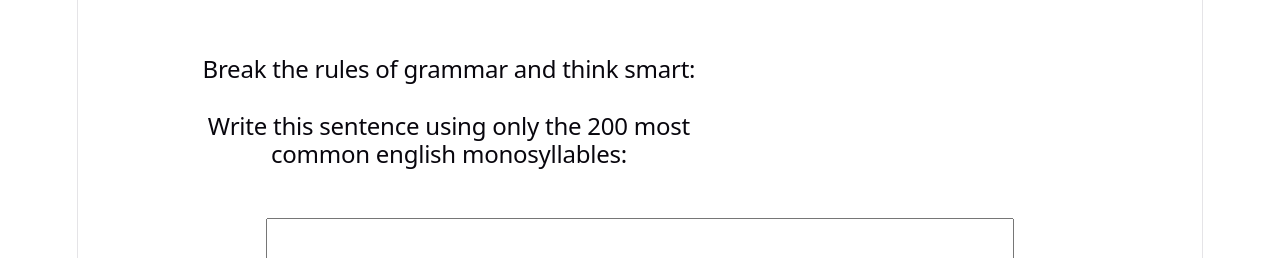
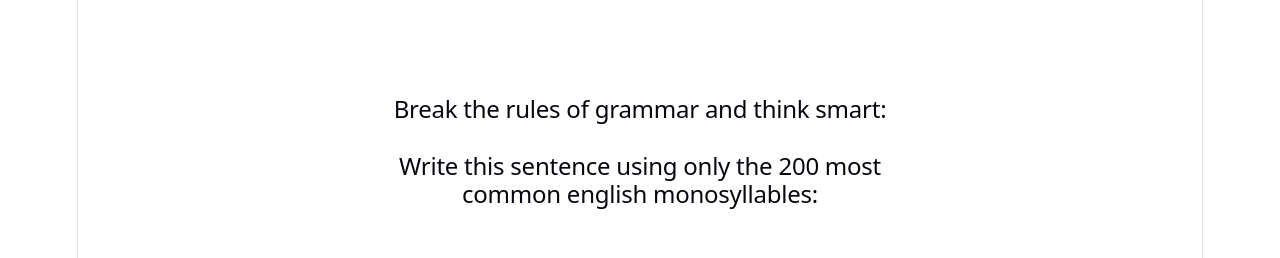
Before and after one commit to albatross310/proj, a React (Vite) app in the folder frontend/proj/: page / in a window 1280 px wide. Shown: the part 145-403 px from the top of the page. Built offline with nearby package versions, Linux system fonts and the light colour scheme; no server answers.

Commit message:
monosyllables 4

```diff
--- a/frontend/proj/src/App.jsx
+++ b/frontend/proj/src/App.jsx
@@ -101,8 +101,8 @@ function App() {
   }, []);
 
 return (
-  <div>
-    <h2 style={{textAlign: "centre", whiteSpace: "pre-line",
+  <div style={{ display: "flex", flexDirection: "column", alignItems: "center", marginTop: 40 }}>
+    <h2 style={{whiteSpace: "pre-line",
       width: "66%", marginTop: 200,
       marginBottom: 50 }}>{prompt}
     </h2>
```
